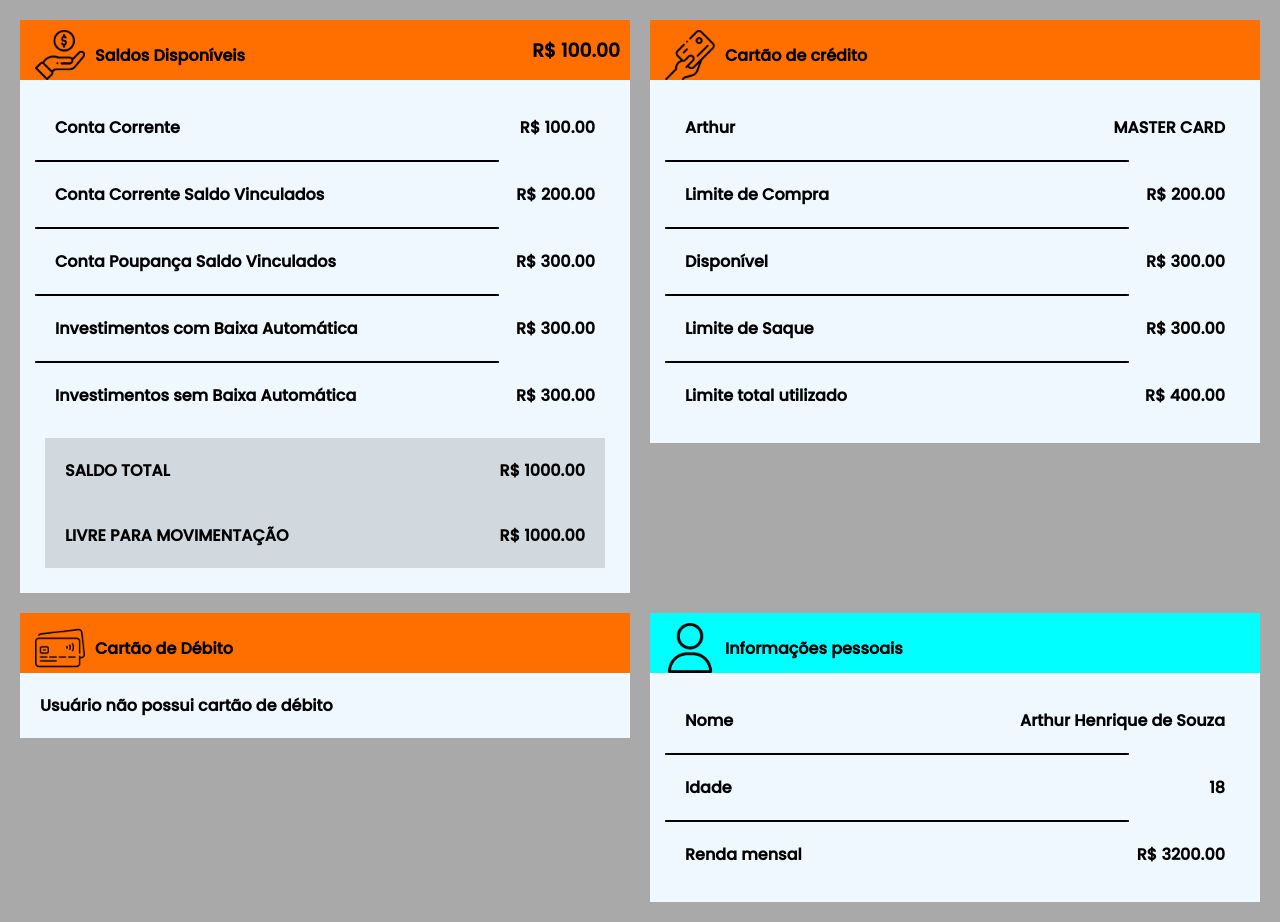
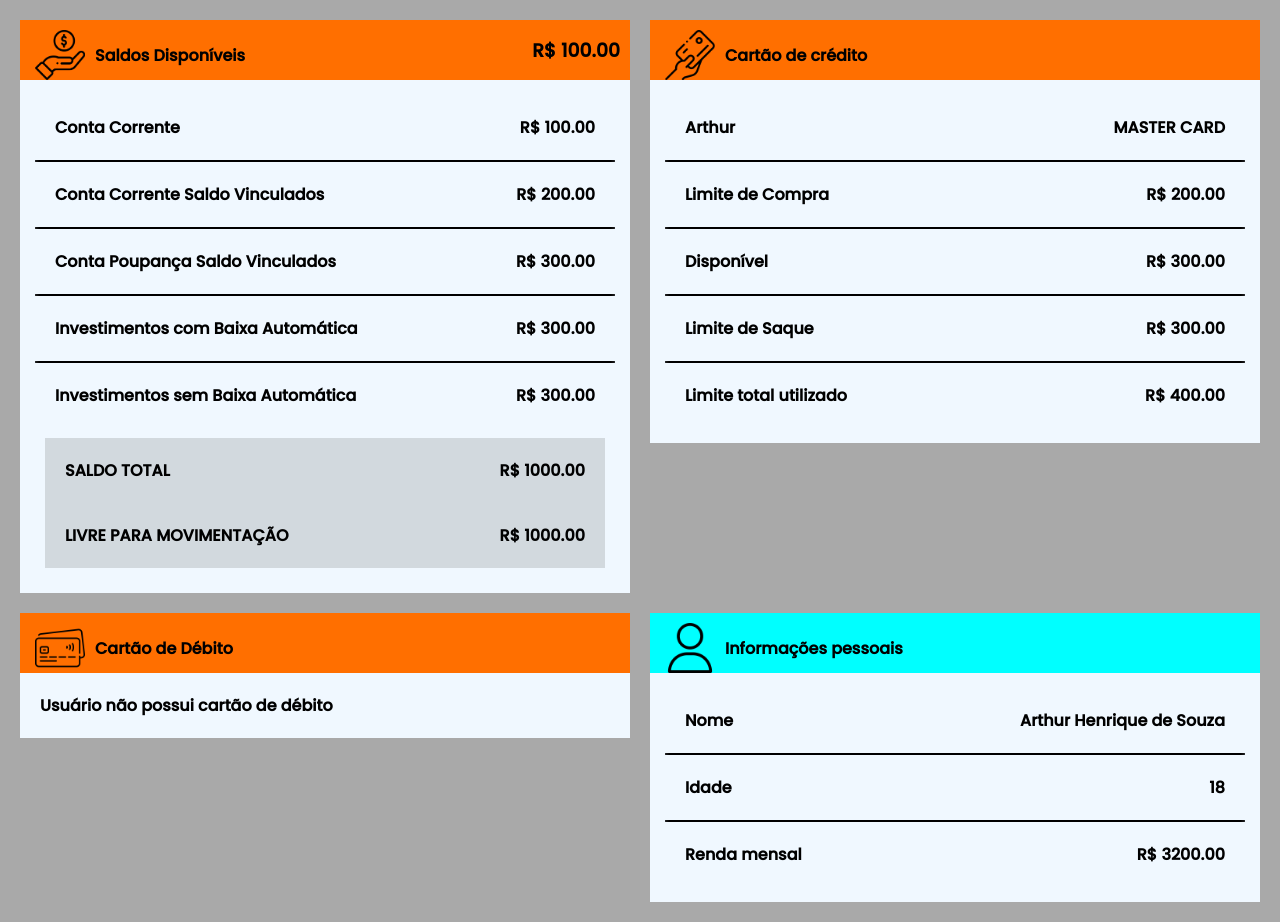
Before and after one commit to arthur-hds/bank-cards-project, an Angular app: page / in a window 1280 px wide. Built offline with nearby package versions, Linux system fonts and the light colour scheme.

Commit message:
refactor: Texts directives replaced to right paths

```diff
--- a/src/app/app.module.ts
+++ b/src/app/app.module.ts
@@ -9,10 +9,10 @@ import { BalanceCardComponent } from './components/bases/balance-card/balance-ca
 import { DebitCardComponent } from './components/bases/debit-card/debit-card.component';
 import { ClientCardComponent } from './components/bases/client-card/client-card.component';
 import { CardTittleComponent } from './components/card-tittle/card-tittle.component';
-import { RowHighlightedDirective } from './directives/row-highlighted.directive';
+import { RowHighlightedDirective } from './directives/texts/row-highlighted.directive';
 import { ItemLineComponent } from './components/item-line/item-line.component';
-import { CardTextTitleDirective } from './directives/card-text-title.directive';
-import { CardTextItemDirective } from './directives/card-text-item.directive';
+import { CardTextTitleDirective } from './directives/texts/card-text-title.directive';
+import { CardTextItemDirective } from './directives/texts/card-text-item.directive';
 import { CardHeaderDirective } from './directives/bases/card-header.directive';
 import { CardContentDirective } from './directives/bases/card-content.directive';
 import { CardComponent } from './components/bases/card/card.component';
--- a/src/app/components/item-line/item-line.component.scss
+++ b/src/app/components/item-line/item-line.component.scss
@@ -1,11 +1,7 @@
 .item-line{
-    width: 80%;
-
+    width: 100%;
     background-color: black;
     border: 1px solid;
     border-radius: 10%;
 
-
-
-
 }
```
Also changed, not shown: src/app/directives/texts/card-text-item.directive.ts (renamed from src/app/directives/card-text-item.directive.ts), src/app/directives/texts/card-text-title.directive.ts (renamed from src/app/directives/card-text-title.directive.ts), src/app/directives/texts/row-highlighted.directive.ts (renamed from src/app/directives/row-highlighted.directive.ts).
